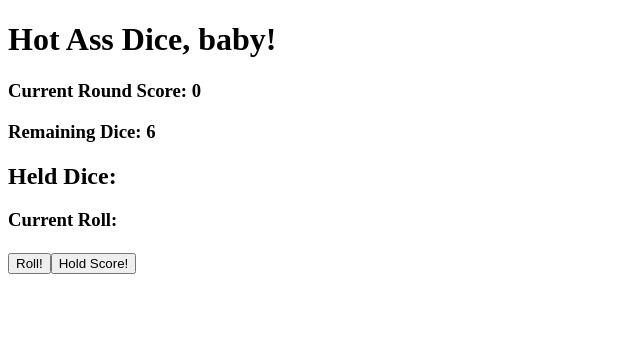
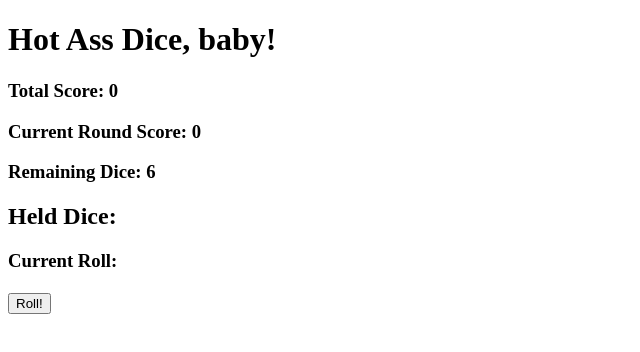
Before and after one commit to walkerneu/hotdice, a React (Create React App) app: page / in a window 1280 px wide. Shown: the top 352 px of the page, without its empty margins (0-640 px from the left). Built offline with nearby package versions, Linux system fonts and the light colour scheme.

Commit message:
Added conditional rendering for hold score button

```diff
--- a/src/components/App/App.jsx
+++ b/src/components/App/App.jsx
@@ -4,10 +4,11 @@ function App(){
 
     const [currentRollScore, setCurrentRollScore] = useState(0);
     const [heldDice, setHeldDice] = useState([]);
-    const [allPlayersTotalScore, setAllPlayersTotalScore] = useState([])
+    const [allPlayersTotalScore, setAllPlayersTotalScore] = useState(0)
     const [remainingDiceCount, setRemainingDiceCount] = useState(6);
     const [possibleScoresDisplay, setPossibleScoresDisplay] = useState([]);
     const [currentRoll, setCurrentRoll] = useState([]);
+    const [roundOver, setRoundOver] = useState(false);
 
     const getRollValue = () => {
         return Math.floor(Math.random() * 6 + 1);
@@ -27,7 +28,7 @@ function App(){
     const getScores = (roll) => {
         let savedDice
         let possibleScores = [];
-        let potentialScore = [];
+        let boxcarCheck = [];
         let allNumbers = [1, 2, 3, 4, 5, 6];
         const checkForStraight = allNumbers.every(i => roll.includes(i))
         if (checkForStraight){
@@ -36,9 +37,9 @@ function App(){
         for (let i=1; i<7; i++){
             savedDice = roll.filter(die => die === i);
             if (savedDice.length === 2){
-                potentialScore.push([...savedDice])
-                if (potentialScore.length === 3){
-                    possibleScores.push([...potentialScore[0], ...potentialScore[1], ...potentialScore[2], {score: 1500, dieCount: 6}])
+                boxcarCheck.push([...savedDice])
+                if (boxcarCheck.length === 3){
+                    possibleScores.push([...boxcarCheck[0], ...boxcarCheck[1], ...boxcarCheck[2], {score: 1500, dieCount: 6}])
                 }
             }
             if (savedDice.length >= 3){
@@ -90,10 +91,11 @@ function App(){
     }
 
     const holdScore = () => {
-        setAllPlayersTotalScore([Number(currentRollScore) + Number(allPlayersTotalScore)]);
+        setAllPlayersTotalScore(Number(currentRollScore) + Number(allPlayersTotalScore));
         setCurrentRollScore(0);
         setRemainingDiceCount(6);
         setHeldDice([])
+        setRoundOver(true);
     }
 
 
@@ -102,9 +104,7 @@ function App(){
         <div className="hot-dice">
             <h1>Hot Ass Dice, baby!</h1>
             <div>
-                {allPlayersTotalScore.map((score) => (
-                    <h3>Total Score: {score}</h3>
-                ))}
+                <h3>Total Score: {allPlayersTotalScore}</h3>
                 <h3>Current Round Score: {currentRollScore}</h3>
                 <h3>Remaining Dice: {remainingDiceCount}</h3>
                 <h2>Held Dice:</h2>
@@ -119,7 +119,14 @@ function App(){
                 </h4>
             </div>
             <button onClick={() => rollTheDice(remainingDiceCount)}>Roll!</button>
-            <button onClick={holdScore}>Hold Score!</button>
+            {allPlayersTotalScore < 1000 && currentRollScore > 1000 ?
+                <button
+                onClick={holdScore}
+                >Hold Score!</button> : ""}
+            {allPlayersTotalScore > 1000 ?
+                <button
+                onClick={holdScore}
+                >Hold Score!</button> : ""}
                 <div>
                         {possibleScoresDisplay.map((scores) => (
                             <ul>
```
